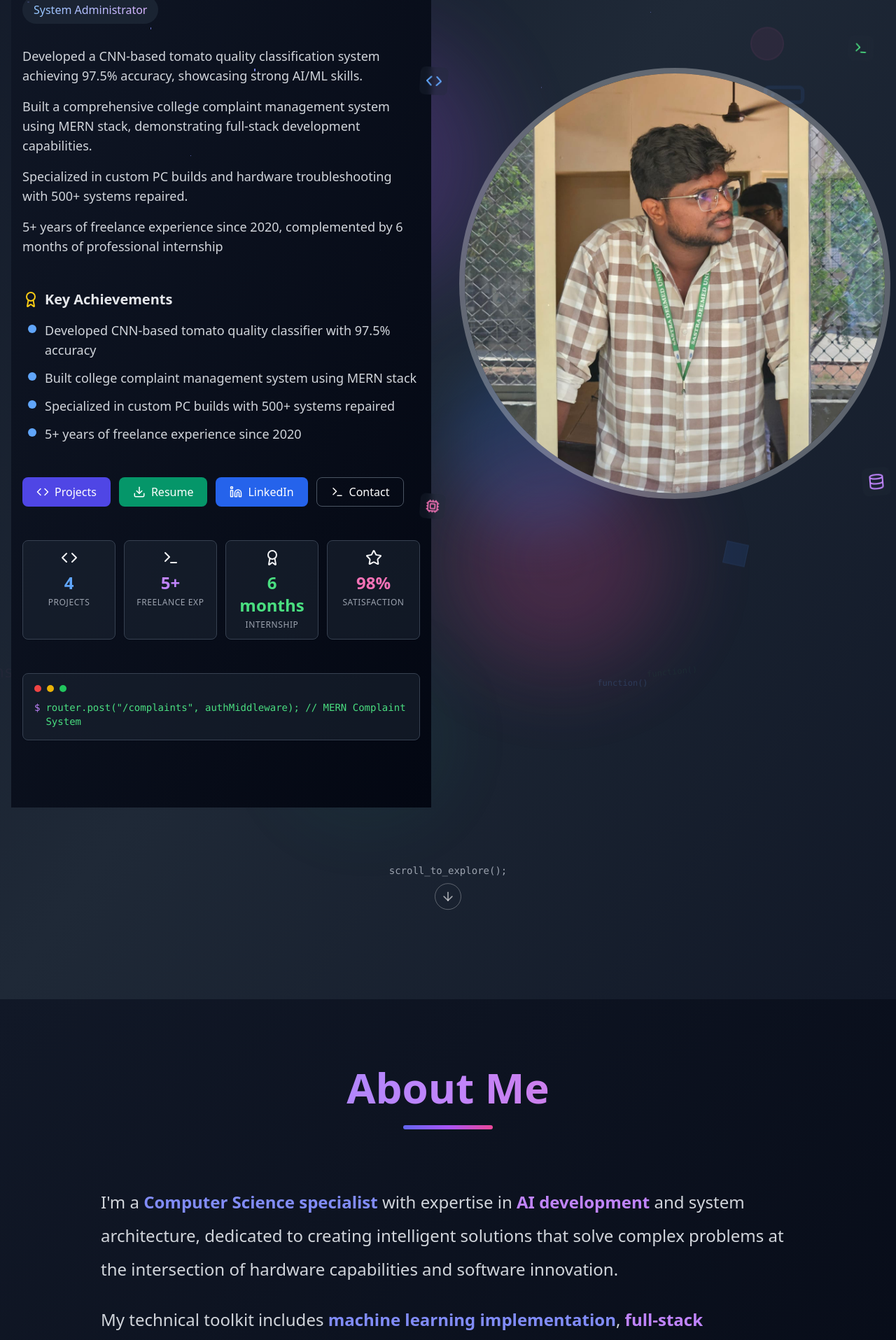
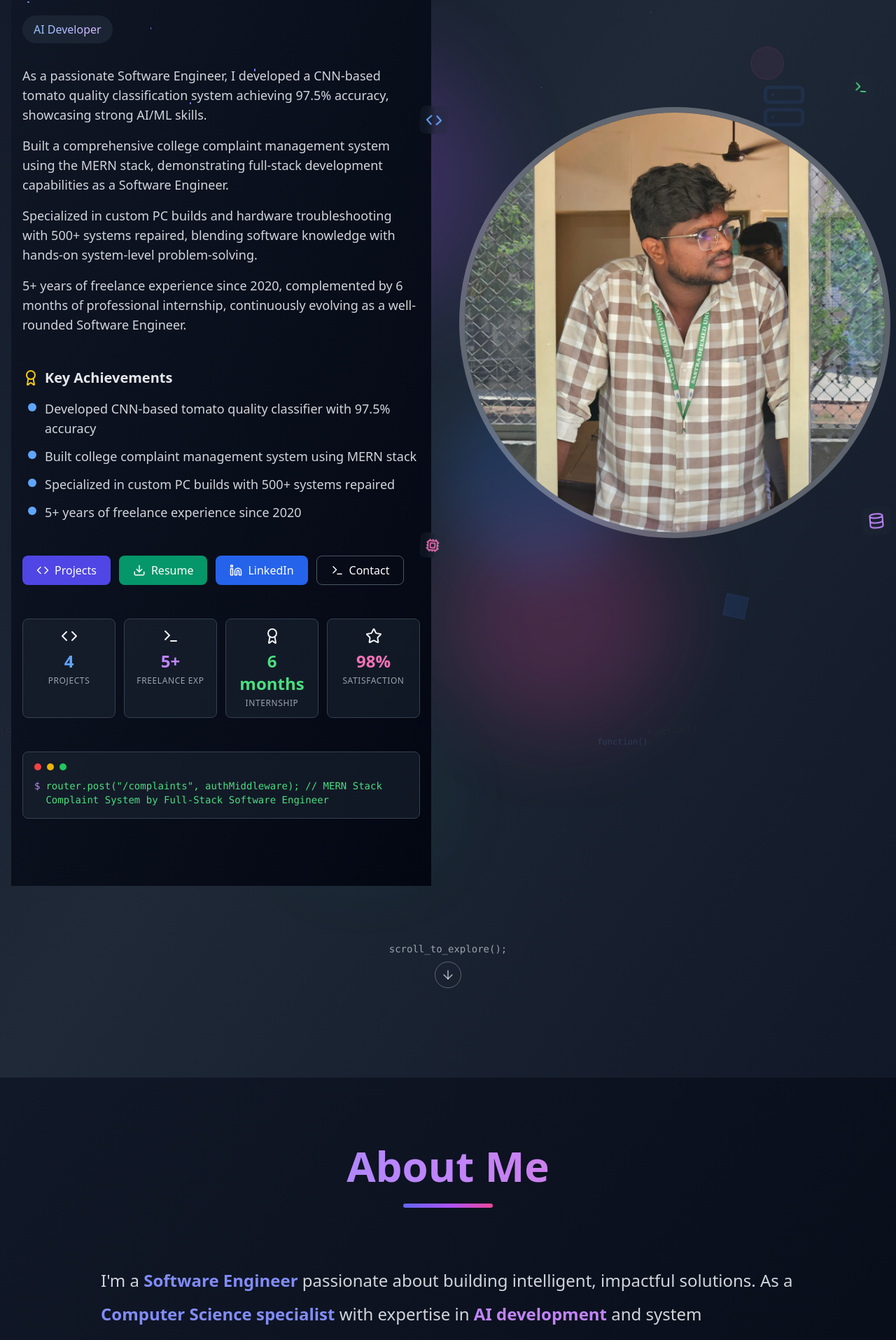
Before and after one commit to Manikandankb2403/portfolio, a React (Vite) app: page / in a window 1280 px wide. Shown: the part 414-2329 px from the top of the page at 70% size. Built offline with nearby package versions, Linux system fonts and the light colour scheme.

Commit message:
resume update

```diff
--- a/src/components/About.jsx
+++ b/src/components/About.jsx
@@ -121,19 +121,24 @@ const About = ({ darkMode }) => {
             duration: 0.8
           }}
         >
-          <div className={`text-xl md:text-2xl leading-relaxed md:leading-loose space-y-6 ${
-            darkMode ? 'text-gray-300' : 'text-gray-700'
-          }`}>
+          <div className={`text-xl md:text-2xl leading-relaxed md:leading-loose space-y-6 ${darkMode ? 'text-gray-300' : 'text-gray-700'
+            }`}>
             <p>
-              I'm a <span className={`font-semibold ${darkMode ? 'text-indigo-400' : 'text-indigo-600'}`}>Computer Science specialist</span> with expertise in <span className={`font-semibold ${darkMode ? 'text-purple-400' : 'text-purple-600'}`}>AI development</span> and system architecture, dedicated to creating intelligent solutions that solve complex problems at the intersection of hardware capabilities and software innovation.
+              I'm a <span className={`font-semibold ${darkMode ? 'text-indigo-400' : 'text-indigo-600'}`}>Software Engineer</span> passionate about building intelligent, impactful solutions.
+              As a <span className={`font-semibold ${darkMode ? 'text-indigo-400' : 'text-indigo-600'}`}>Computer Science specialist</span> with expertise in
+              <span className={`font-semibold ${darkMode ? 'text-purple-400' : 'text-purple-600'}`}> AI development</span> and system architecture, I’m dedicated to solving complex problems at the intersection of hardware capabilities and software innovation.
             </p>
             <p>
-              My technical toolkit includes <span className={`font-semibold ${darkMode ? 'text-indigo-400' : 'text-indigo-600'}`}>machine learning implementation</span>, <span className={`font-semibold ${darkMode ? 'text-purple-400' : 'text-purple-600'}`}>full-stack development</span>, and <span className={`font-semibold ${darkMode ? 'text-indigo-400' : 'text-indigo-600'}`}>system optimization</span>. I excel at transforming technical concepts into user-friendly applications that deliver measurable results.
+              My technical toolkit includes <span className={`font-semibold ${darkMode ? 'text-indigo-400' : 'text-indigo-600'}`}>machine learning implementation</span>,
+              <span className={`font-semibold ${darkMode ? 'text-purple-400' : 'text-purple-600'}`}> full-stack development</span>, and
+              <span className={`font-semibold ${darkMode ? 'text-indigo-400' : 'text-indigo-600'}`}> system optimization</span>.
+              I excel at transforming technical concepts into user-friendly applications that deliver measurable results.
             </p>
             <p>
               Currently advancing my expertise in artificial intelligence through graduate studies while developing practical solutions that bridge theoretical knowledge with real-world implementation challenges.
             </p>
           </div>
+
         </motion.div>
 
         {/* Education Section */}
--- a/src/components/Footer.jsx
+++ b/src/components/Footer.jsx
@@ -89,7 +89,7 @@ const Footer = ({ darkMode }) => {
               animate={{ opacity: 1, y: 0 }}
               transition={{ delay: 0.2 }}
             >
-              Computer Science graduate with expertise in AI development, system administration, and full-stack web solutions.
+              Computer Science graduate and Software Engineer with expertise in AI Development, System Administration, and Full-Stack Web Solutions.
             </motion.p>
             <motion.div
               className="flex items-center"
--- a/src/components/HeroContent.jsx
+++ b/src/components/HeroContent.jsx
@@ -11,8 +11,8 @@ const HeroContent = ({ darkMode }) => {
   // Updated profile data with accurate experience and achievements
   const profile = {
     name: "Manikandan K B",
-    roles: ['AI Developer', 'System Administrator', 'MERN Stack Developer', 'PC Hardware Specialist'],
-    bio: "Computer Science graduate with expertise in AI development, system administration, and full-stack web solutions",
+    roles: ['Software Engineer','AI Developer','MERN Stack Developer','System Administrator','PC Hardware Specialist'],
+    bio: "Computer Science graduate with expertise in AI Development , Software Engineer , System Administration and Full-Stack Web Solutions",
     stats: {
       projects: 4, // Tomato Quality, Complaint System, Voice Assistant, PC Builds
       experience: "5+", // Freelance since 2020
@@ -21,11 +21,12 @@ const HeroContent = ({ darkMode }) => {
     },
     resumeFile: "/Manikandan_Resume.pdf",
     bioParagraphs: [
-      "Developed a CNN-based tomato quality classification system achieving 97.5% accuracy, showcasing strong AI/ML skills.",
-      "Built a comprehensive college complaint management system using MERN stack, demonstrating full-stack development capabilities.",
-      "Specialized in custom PC builds and hardware troubleshooting with 500+ systems repaired.",
-      "5+ years of freelance experience since 2020, complemented by 6 months of professional internship"
+      "As a passionate Software Engineer, I developed a CNN-based tomato quality classification system achieving 97.5% accuracy, showcasing strong AI/ML skills.",
+      "Built a comprehensive college complaint management system using the MERN stack, demonstrating full-stack development capabilities as a Software Engineer.",
+      "Specialized in custom PC builds and hardware troubleshooting with 500+ systems repaired, blending software knowledge with hands-on system-level problem-solving.",
+      "5+ years of freelance experience since 2020, complemented by 6 months of professional internship, continuously evolving as a well-rounded Software Engineer."
     ],
+
     linkedin: "https://linkedin.com/in/manikandan-kb",
     achievements: [
       "Developed CNN-based tomato quality classifier with 97.5% accuracy",
@@ -36,10 +37,10 @@ const HeroContent = ({ darkMode }) => {
   };
 
   const codeSnippets = [
-    'model.add(Conv2D(32, (3,3), activation="relu")) // Tomato Classifier',
-    'router.post("/complaints", authMiddleware); // MERN Complaint System',
-    'speechRecognition.init(); // Voice Assistant Project',
-    'pcBuild.optimizeFor("AI_Workloads"); // Custom PC Configs'
+    'model.add(Conv2D(32, (3,3), activation="relu")) // AI Model - Tomato Classifier by Software Engineer',
+    'router.post("/complaints", authMiddleware); // MERN Stack Complaint System by Full-Stack Software Engineer',
+    'speechRecognition.init(); // Voice Assistant Project - AI by Software Engineer',
+    'pcBuild.optimizeFor("AI_Workloads"); // Custom PC Build - Engineered for Performance by Software Engineer'
   ];
 
   // Set fixed heights for animation containers
```
